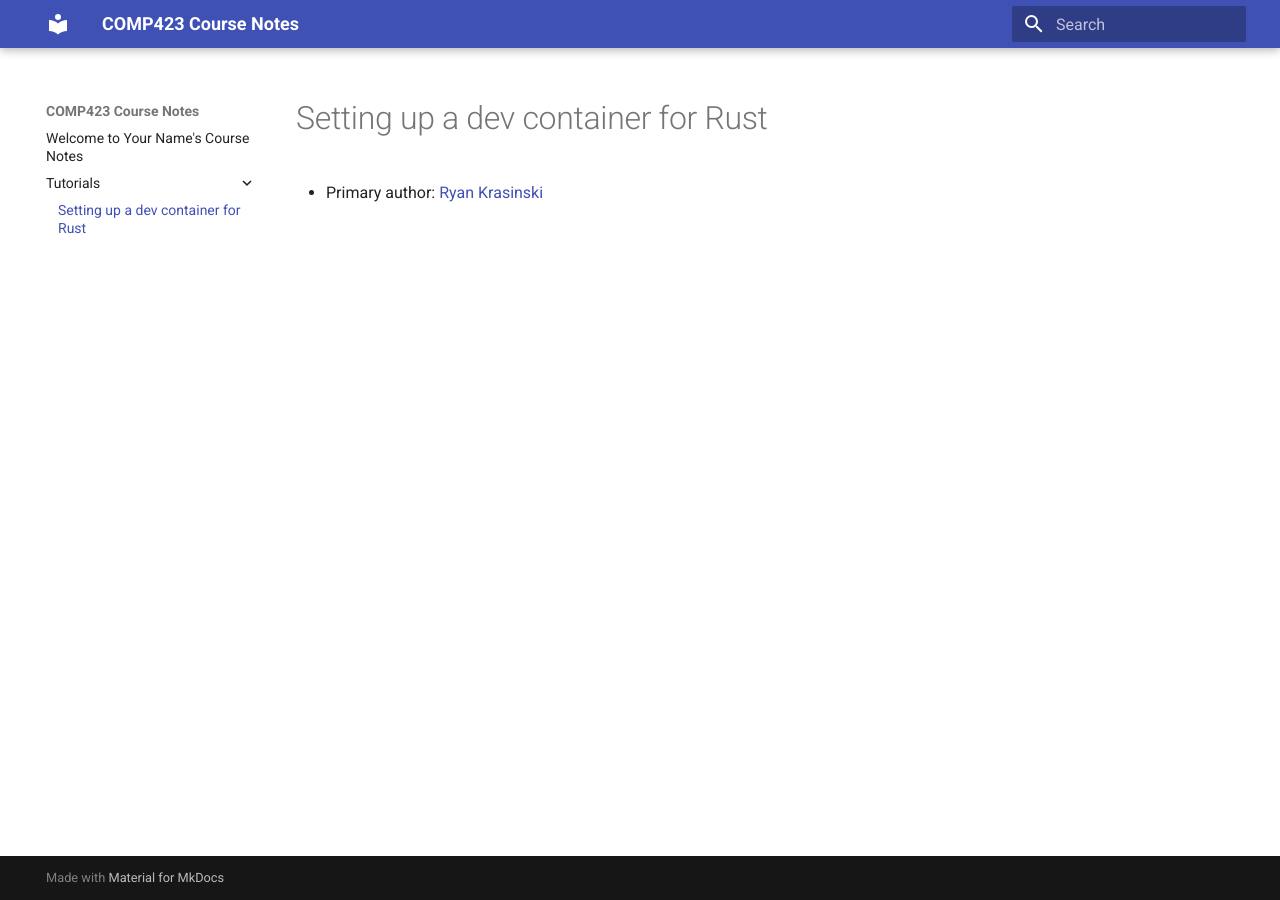
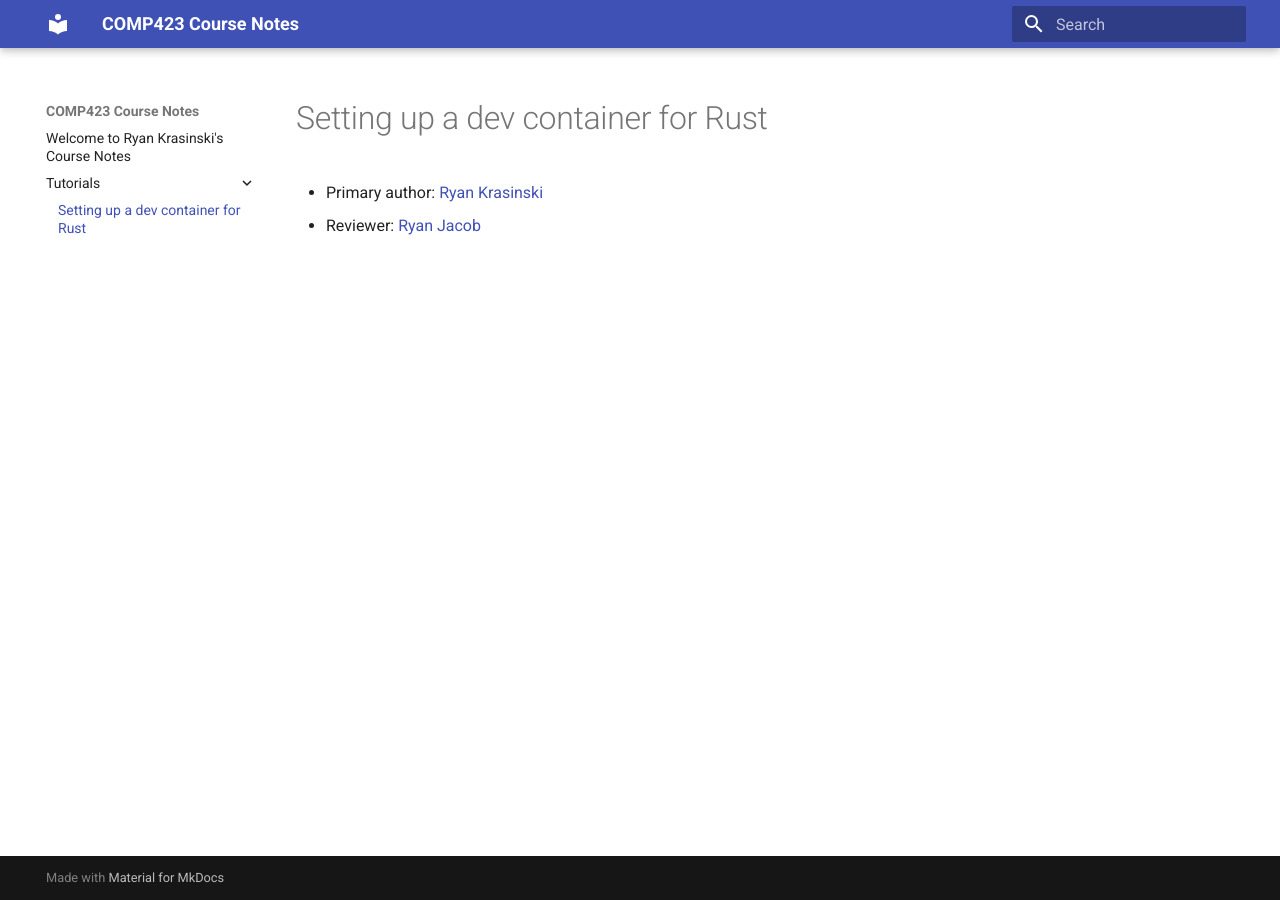
Before and after one commit to RunXPS/comp423-course-notes, an MkDocs documentation site: the page built from docs/tutorials/rust-setup.md, in a window 1280 px wide. Built offline with MkDocs 1.6.1 and Material for MkDocs 9.7.7, drawn with Linux system fonts in a browser that asks for light colours.

Commit message:
Add reviewer info and add name to index

```diff
--- a/docs/index.md
+++ b/docs/index.md
@@ -1,3 +1,3 @@
-# Welcome to Your Name's Course Notes
+# Welcome to Ryan Krasinski's Course Notes
 
 This is my home page. I will use it to organize and share my course notes.
--- a/docs/tutorials/rust-setup.md
+++ b/docs/tutorials/rust-setup.md
@@ -1,3 +1,4 @@
 # Setting up a dev container for Rust
 
 * Primary author: [Ryan Krasinski](https://github.com/RunXPS)
+* Reviewer: [Ryan Jacob](https://github.com/rjacob6051)
```
